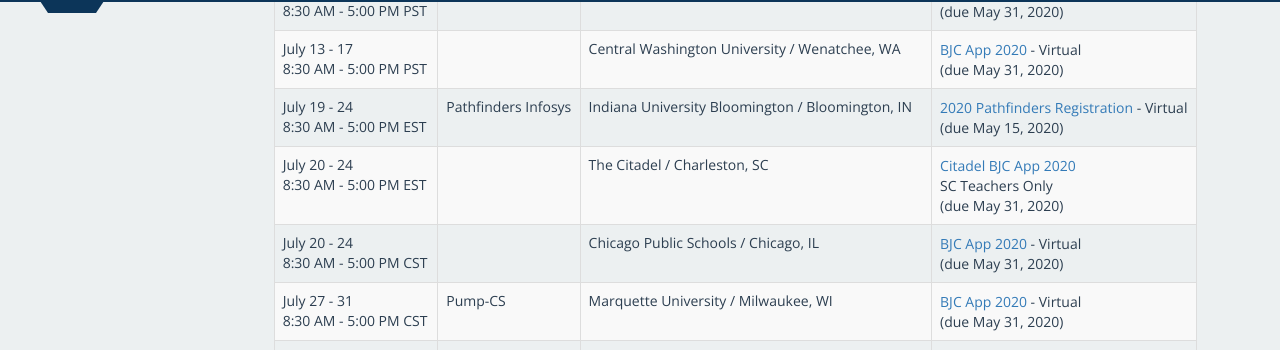
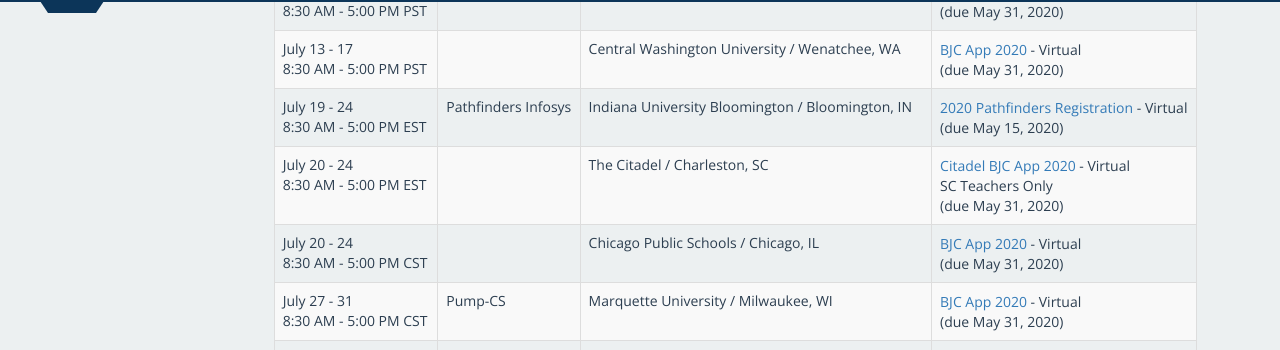
Before and after one commit to beautyjoy/beautyjoy.github.io, a Jekyll site: the page built from summer-pd/index.md, in a window 1280 px wide and 900 px high, scrolled down 888 px. Shown: the part 104-454 px from the top of the window. Built offline with Jekyll 4.4.1, drawn with Linux system fonts in a browser that asks for light colours.

Commit message:
updated sc to virtual

```diff
--- a/summer-pd/index.md
+++ b/summer-pd/index.md
@@ -124,7 +124,7 @@
 	    <br> 8:30 AM - 5:00 PM EST</td>
 	<td></td>
     <td>The Citadel / Charleston, SC</td>
-	<td><a href="http://bit.ly/CSPDweek2020">Citadel BJC App 2020</a>
+	<td><a href="http://bit.ly/CSPDweek2020">Citadel BJC App 2020</a> - Virtual
 	<br>SC Teachers Only
 	<br>(due May 31, 2020)</td>
   </tr>
```
